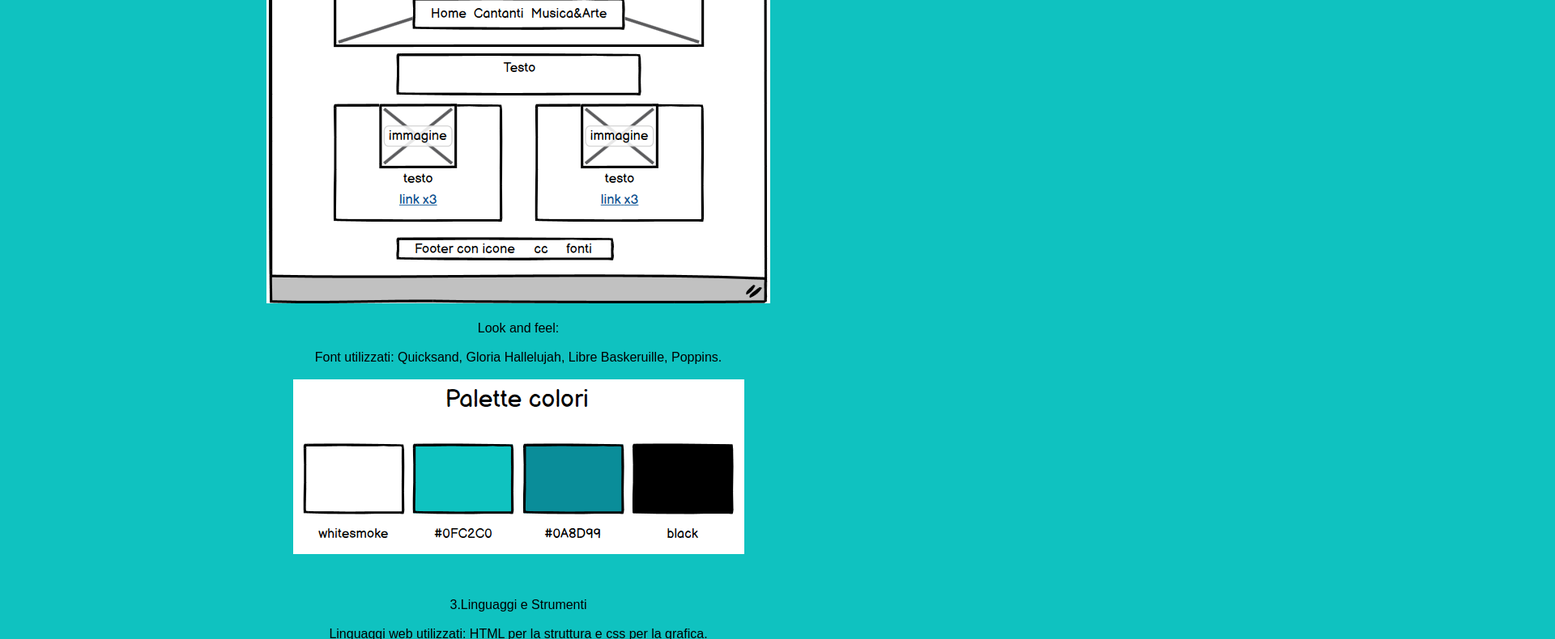
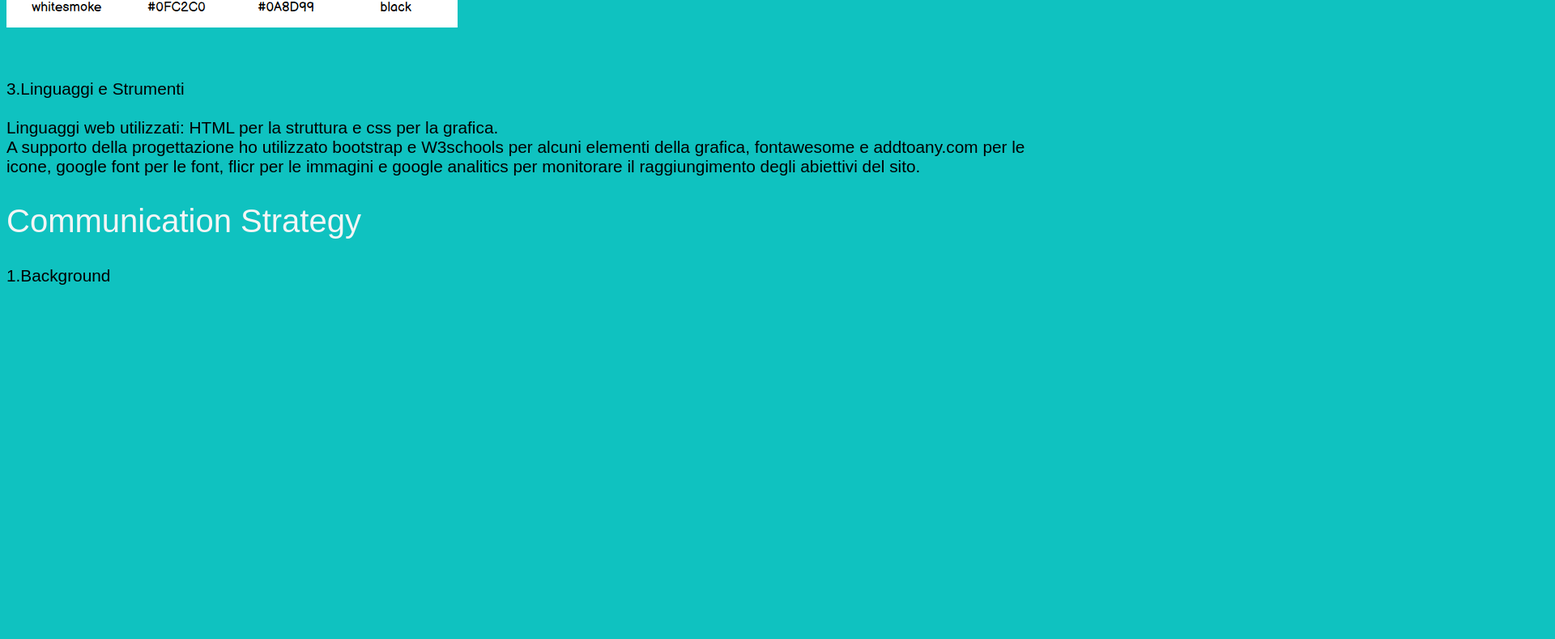
Before and after one commit to chiaraquintino/indieciso, a plain HTML site: page doc.html in a window 1280 px wide. Shown: the part 2010-2800 px from the top of the page at 81% size, 1920 px wide, since content can reach past the window. After the commit the page ends 2384 px from the top, so only its background shows below. Drawn offline with Linux system fonts and the light colour scheme.

Commit message:
css aggiornato

```diff
--- a/css/style.css
+++ b/css/style.css
@@ -159,6 +159,29 @@ i {color: whitesmoke;}
 
 .autrice {font-size: 1.4em !important;}
 
+.doc{color: whitesmoke;}
+
+/*Documentazione*/
+h1.doc{font-size: 10vh !important;}
+
+h2.doc{font-size: 5vh !important;
+       font-family:'Quicksand', sans-serif !important;
+       font-weight: 300;
+       text-align: left;}
+
+p.doc{font-family:'Poppins', sans-serif;
+      font-weight: 400 !important;
+      font-size: 1.3em;
+      color: black;
+      text-align: left;}
+
+#albero{padding-left: 65vh;}
+
+#homew, #cantantiw, #artew {width: 30%;
+                            padding-left: 4vh;}
+
+
+
 
 [class*="col-"] { width: 100%;}
 
```
